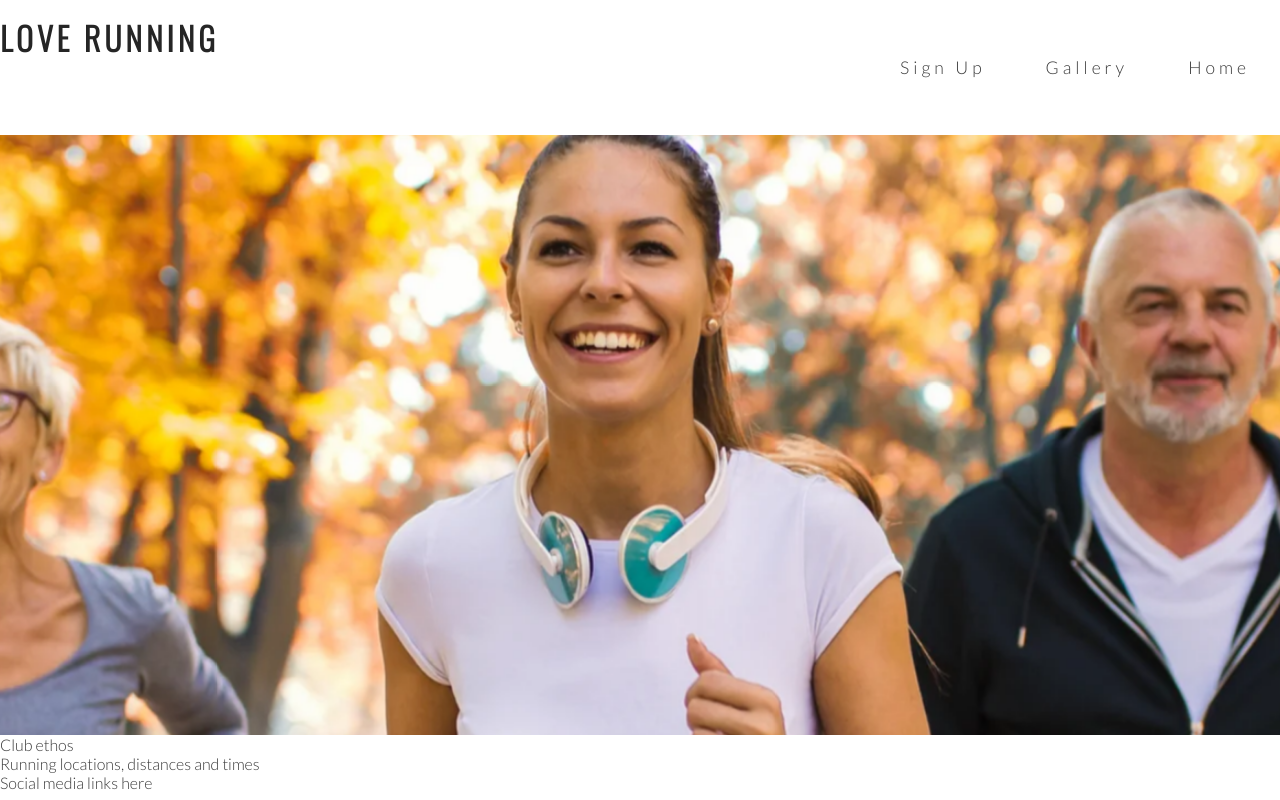
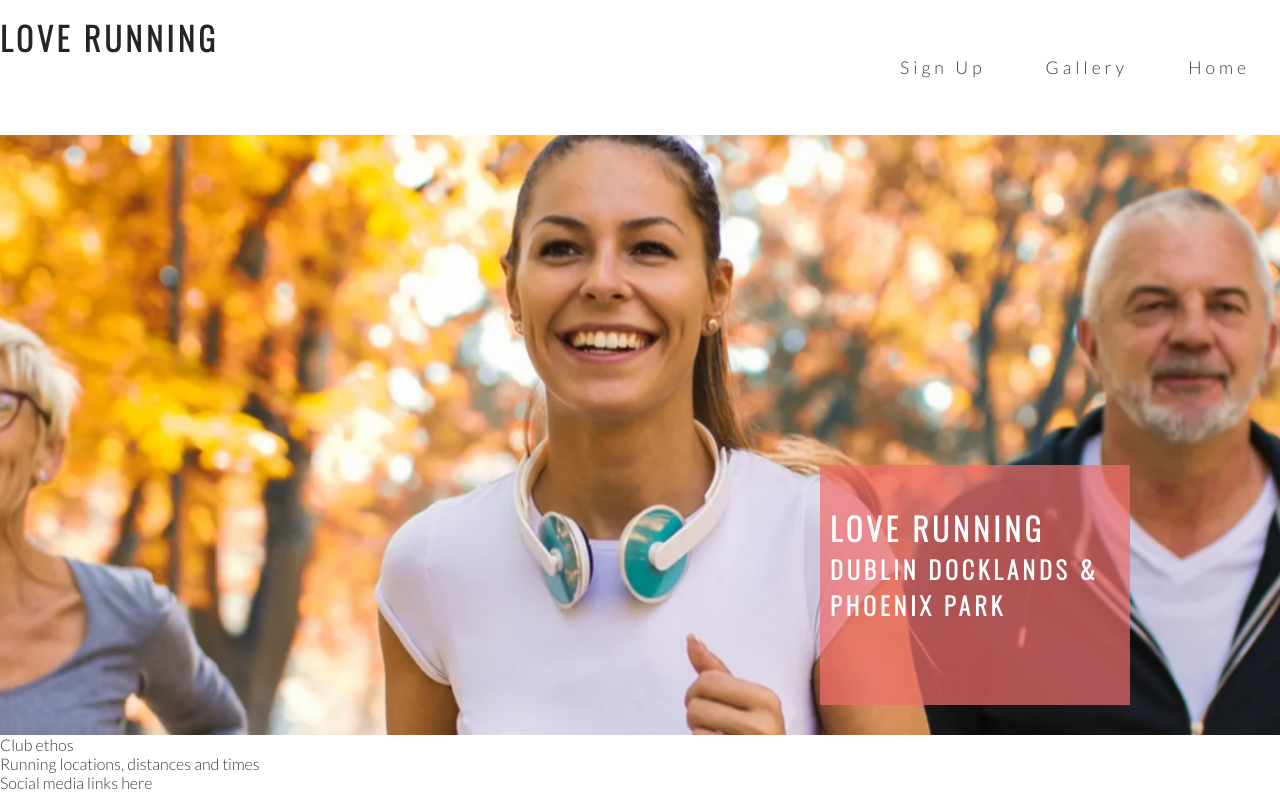
Before and after one commit to ajmccredie/love-runnning, a plain HTML site: page index.html in a window 1280 px wide. Drawn offline with nearby package versions, Linux system fonts and the light colour scheme.

Commit message:
Add cover text and style

```diff
--- a/assets/css/style.css
+++ b/assets/css/style.css
@@ -58,10 +58,17 @@ h1, h2 {
     border-bottom: 1px solid #3a3a3a;
  }
 
+ /* hero image and supporting text */
+
  #hero-outer {
     height: 600px;
     width: 100%;
     overflow:hidden;
+    position: relative;
+ }
+
+ #cover-text, #cover-text h2 {
+    color: #fff;
  }
 
  #hero-image {
@@ -84,3 +91,23 @@ h1, h2 {
         transform: scale(1.1);
     }
  }
+
+ #cover-text {
+    font-size: 130%;
+    font-family: Oswald, sans-serif;
+    text-transform: uppercase;
+    letter-spacing: 4px;
+
+    width: 300px;
+    height: 200px;
+
+    padding-top: 40px;
+    padding-left: 10px;
+
+    background-color: rgba(241, 109, 107, .7);
+
+    bottom: 30px;
+    right: 150px;
+
+    position: absolute;
+ }
--- a/index.html
+++ b/index.html
@@ -30,6 +30,10 @@
     </header>
     <section id="hero-outer">
         <div id="hero-image"></div>
+        <div id="cover-text">
+            <h2>Love Running</h2>
+            <h3>Dublin Docklands & Phoenix Park</h3>
+        </div>
     </section>
     <section>
         Club ethos
```
